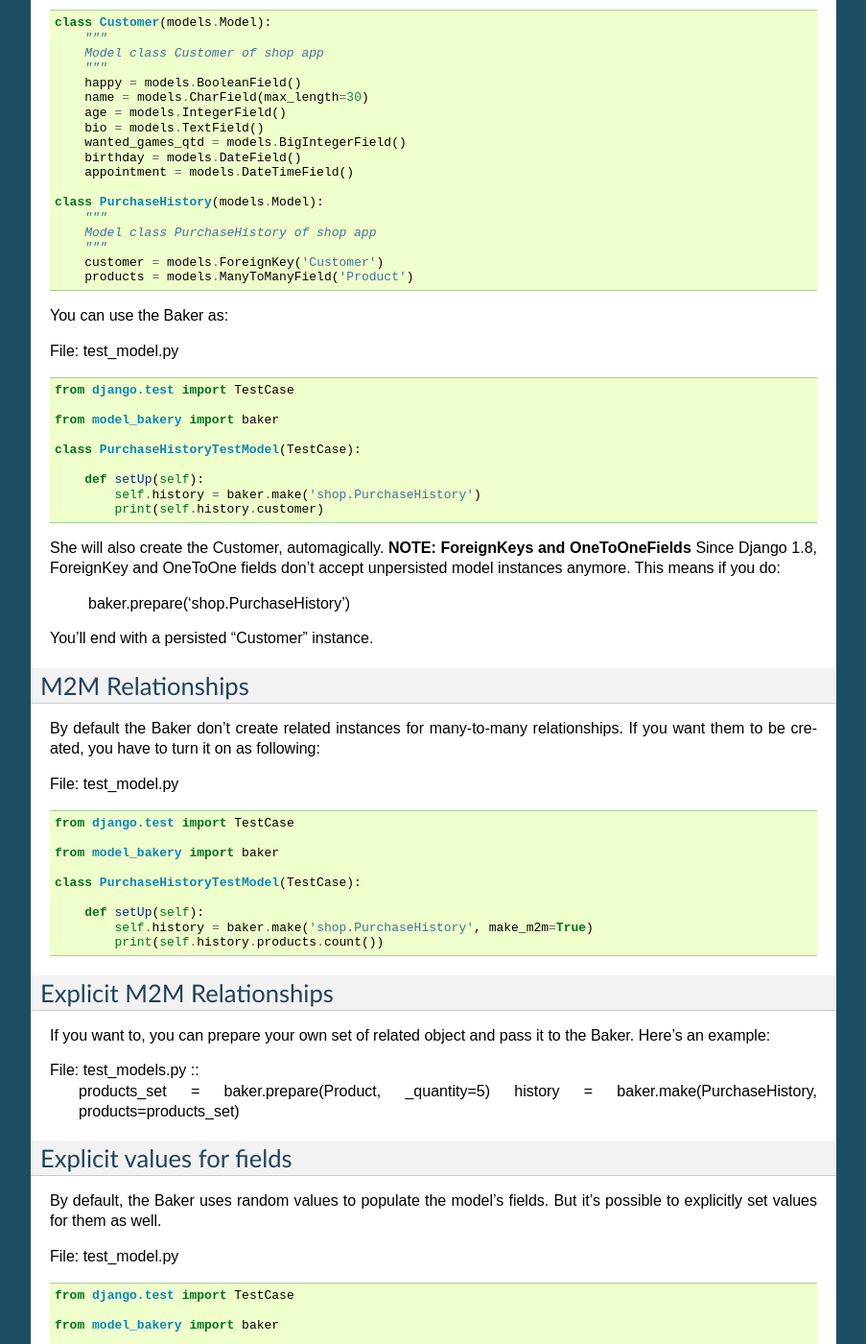
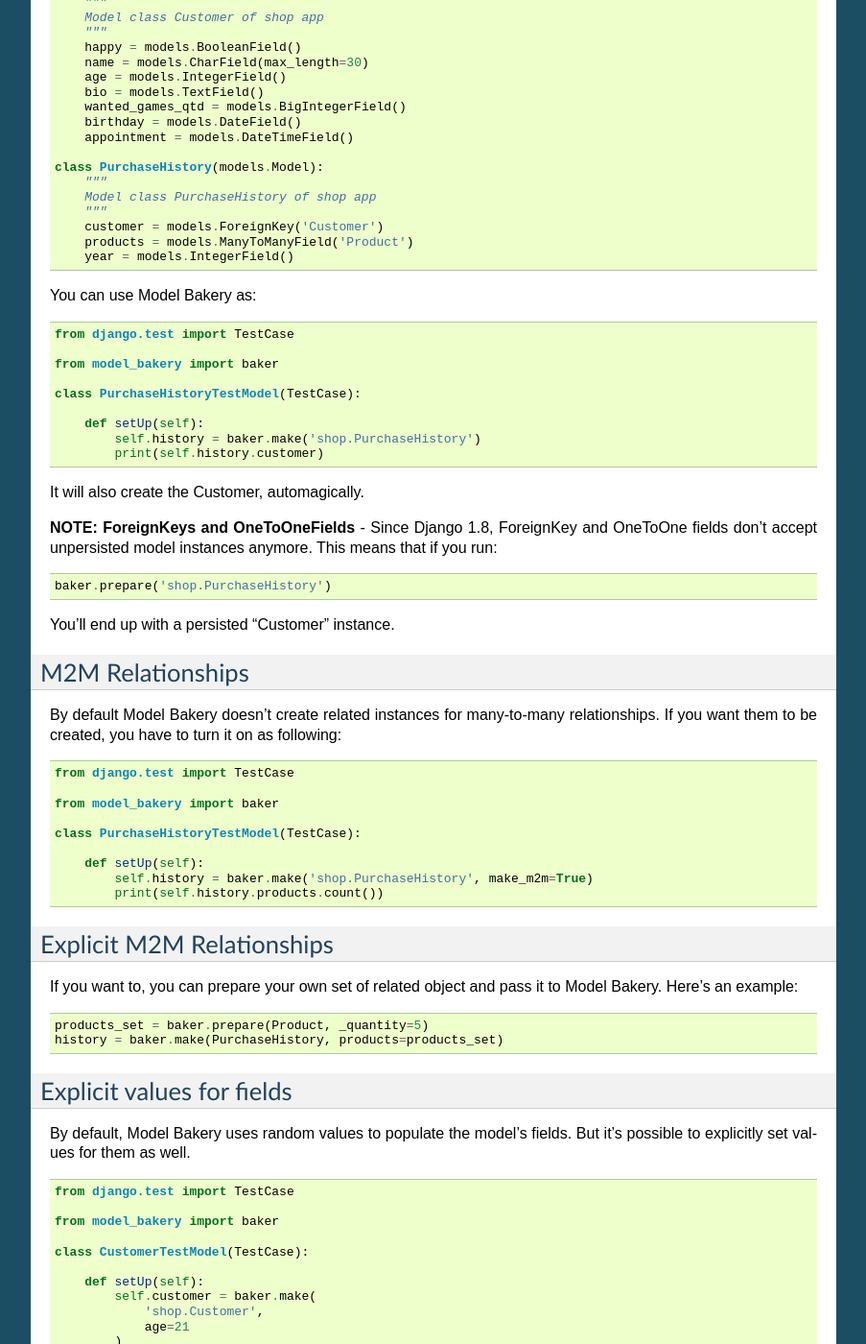
Before and after one commit to model-bakers/model_bakery, a Sphinx documentation site: the page built from docs/source/basic_usage.rst, in a window 1280 px wide and 1400 px high, scrolled down 1152 px. Shown: the whole window at 96% size, without its empty margins (198-1101 px from the left). Built offline with Sphinx 7.4.7, drawn with Linux system fonts in a browser that asks for light colours; some of the changed text lies outside the part shown.

Commit message:
Content revision

```diff
--- a/docs/source/basic_usage.rst
+++ b/docs/source/basic_usage.rst
@@ -17,9 +17,9 @@ File: model.py ::
         birthday = models.DateField()
         last_shopping = models.DateTimeField()
 
-To create a persisted instance, just call the Baker:
+To create a persisted instance, just call Model Bakery:
 
-File: test_model.py ::
+File: **test_models.py** ::
 
     #Core Django imports
     from django.test import TestCase
@@ -37,10 +37,7 @@ File: test_model.py ::
         def setUp(self):
             self.customer = baker.make(Customer)
 
-
-No need to pass attributes every single time.
-
-Importing every model over and over again is boring. So let the Baker import them for you: ::
+Importing every model over and over again is boring. So let Model Bakery import them for you: ::
 
     from model_bakery import baker
 
@@ -61,9 +58,9 @@ Importing every model over and over again is boring. So let the Baker import the
 Model Relationships
 -------------------
 
-The Baker also handles relationships. Say the customer has a purchase history:
+Model Bakery also handles relationships. Let's say the customer has a purchase history:
 
-File: model.py ::
+File: **models.py** ::
 
     class Customer(models.Model):
         """
@@ -83,10 +80,9 @@ File: model.py ::
         """
         customer = models.ForeignKey('Customer')
         products = models.ManyToManyField('Product')
+        year = models.IntegerField()
 
-You can use the Baker as:
-
-File: test_model.py ::
+You can use Model Bakery as: ::
 
     from django.test import TestCase
 
@@ -98,20 +94,18 @@ File: test_model.py ::
             self.history = baker.make('shop.PurchaseHistory')
             print(self.history.customer)
 
-She will also create the Customer, automagically.
-**NOTE: ForeignKeys and OneToOneFields**
-Since Django 1.8, ForeignKey and OneToOne fields don't accept unpersisted model instances anymore. This means if you do:
+It will also create the Customer, automagically.
+
+**NOTE: ForeignKeys and OneToOneFields** - Since Django 1.8, ForeignKey and OneToOne fields don't accept unpersisted model instances anymore. This means that if you run: ::
 
     baker.prepare('shop.PurchaseHistory')
 
-You'll end with a persisted "Customer" instance.
+You'll end up with a persisted "Customer" instance.
 
 M2M Relationships
 -----------------
 
-By default the Baker don't create related instances for many-to-many relationships. If you want them to be created, you have to turn it on as following:
-
-File: test_model.py ::
+By default Model Bakery doesn't create related instances for many-to-many relationships. If you want them to be created, you have to turn it on as following: ::
 
     from django.test import TestCase
 
@@ -126,9 +120,8 @@ File: test_model.py ::
 
 Explicit M2M Relationships
 --------------------------
-If you want to, you can prepare your own set of related object and pass it to the Baker. Here's an example:
+If you want to, you can prepare your own set of related object and pass it to Model Bakery. Here's an example: ::
 
-File: test_models.py ::
     products_set = baker.prepare(Product, _quantity=5)
     history = baker.make(PurchaseHistory, products=products_set)
 
@@ -136,9 +129,7 @@ File: test_models.py ::
 Explicit values for fields
 --------------------------
 
-By default, the Baker uses random values to populate the model's fields. But it's possible to explicitly set values for them as well.
-
-File: test_model.py ::
+By default, Model Bakery uses random values to populate the model's fields. But it's possible to explicitly set values for them as well. ::
 
     from django.test import TestCase
 
@@ -157,9 +148,7 @@ File: test_model.py ::
                 age=42
             )
 
-Related objects fields are also reachable by their name or related names in a very similar way as Django does with `field lookups <https://docs.djangoproject.com/en/2.2/ref/models/querysets/#id4>`_:
-
-File: test_model.py ::
+Related objects fields are also reachable by their name or related names in a very similar way as Django does with `field lookups <https://docs.djangoproject.com/en/2.2/ref/models/querysets/#id4>`_: ::
 
     from django.test import TestCase
 
@@ -176,15 +165,15 @@ File: test_model.py ::
 Creating Files
 --------------
 
-The Baker does not create files for FileField types. If you need to have the files created, you can pass the flag `_create_files=True` (defaults to `False`) to either `baker.make` or `baker.make_recipe`.
+Model Bakery does not create files for FileField types. If you need to have the files created, you can pass the flag `_create_files=True` (defaults to `False`) to either `baker.make` or `baker.make_recipe`.
 
-**Important**: model_bakery does not do any kind of file clean up, so it's up to you to delete the files created by it.
+**Important**: the lib does not do any kind of file clean up, so it's up to you to delete the files created by it.
 
 
 Non persistent objects
 ----------------------
 
-If you don't need a persisted object, The Baker can handle this for you as well:
+If you don't need a persisted object, Model Bakery can handle this for you as well with the **prepare** method:
 
 .. code-block:: python
 
```
Also changed, not shown: other parts of docs/source/basic_usage.rst (+1 -1 lines), docs/source/how_bakery_behaves.rst (+6 -6 lines), docs/source/index.rst (+12 -20 lines), docs/source/recipes.rst (+17 -25 lines).
